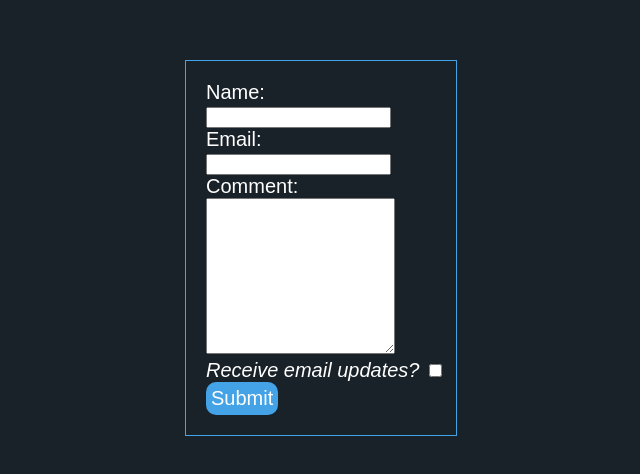
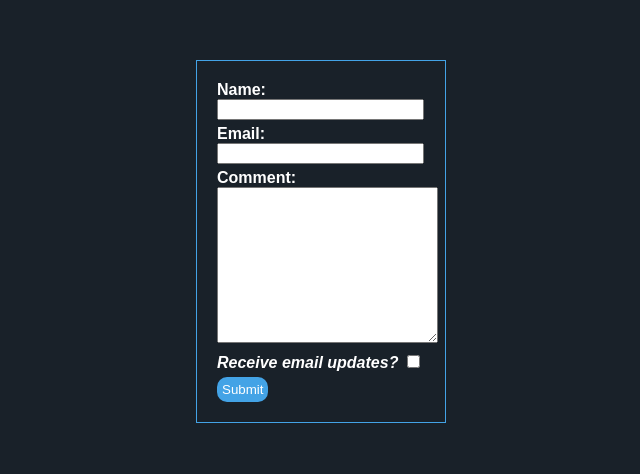
Before and after one commit to ironhack-web-1/w2d1-lab-html-css-iron-comments-RaulFR01, a plain HTML site: page iron-comments/index.html in a window 1280 px wide. Shown: the part 220-694 px from the top of the page, without its empty margins (319-959 px from the left). Drawn offline with Linux system fonts and the light colour scheme.

Commit message:
Final push

```diff
--- a/iron-comments/index.html
+++ b/iron-comments/index.html
@@ -11,22 +11,31 @@
   </head>
   <body>
     <form id="form-container">
-      <label for="Name">Name:</label><br />
-      <input type="text" name="Name" id="Name" /><br />
+      <fieldset>
+        <label for="name">Name:</label><br />
+        <input type="text" name="Name" id="name" class="text" /><br />
+      </fieldset>
 
-      <label for="Email">Email:</label><br />
-      <input type="email" name="mail" id="mail" /><br />
+      <fieldset>
+        <label for="mail">Email:</label><br />
+        <input type="email" name="mail" id="mail" class="text" /><br />
+      </fieldset>
 
-      <label for="Comment">Comment:</label><br />
-      <textarea name="comments" id="" cols="21" rows="10"></textarea><br />
+      <fieldset>
+        <label for="comment">Comment:</label><br />
+        <textarea name="comments" id="comment" cols="25" rows="10"></textarea
+        ><br />
+      </fieldset>
 
-      <label for="Name"><i>Receive email updates?</i></label>
+      <fieldset>
+        <label for="updates"><i>Receive email updates?</i></label>
         <input
           type="checkbox"
           name="updates"
           id="updates"
           class="button-updates"
         /><br />
+      </fieldset>
 
       <label for="submit"></label>
       <button type="submit" class="submit">Submit</button>
--- a/iron-comments/styles/style.css
+++ b/iron-comments/styles/style.css
@@ -5,6 +5,7 @@ body {
   width: 100vw;
   background-color: rgb(25, 33, 41);
   font-family: Arial;
+  font-weight: bold;
 }
 
 #form-container {
@@ -13,14 +14,21 @@ body {
   color: rgb(255, 255, 255);
   border: 1px solid rgb(67, 163, 230);
   padding: 20px 0px 20px 20px;
-  font-size: 20px;
+  box-sizing: border-box;
 }
 
+#form-container fieldset {
+  border: none;
+  margin-left: 0;
+  padding: 0px 0px 5px 0px;
+}
+#form-container .text {
+  width: 199px;
+}
 .submit {
   background-color: rgb(67, 163, 230);
   color: rgb(255, 255, 255);
   border-radius: 10px;
-  font-size: 20px;
   border: none;
   padding: 5px;
 }
```
Lines whose indentation alone changed are shown as unchanged.
